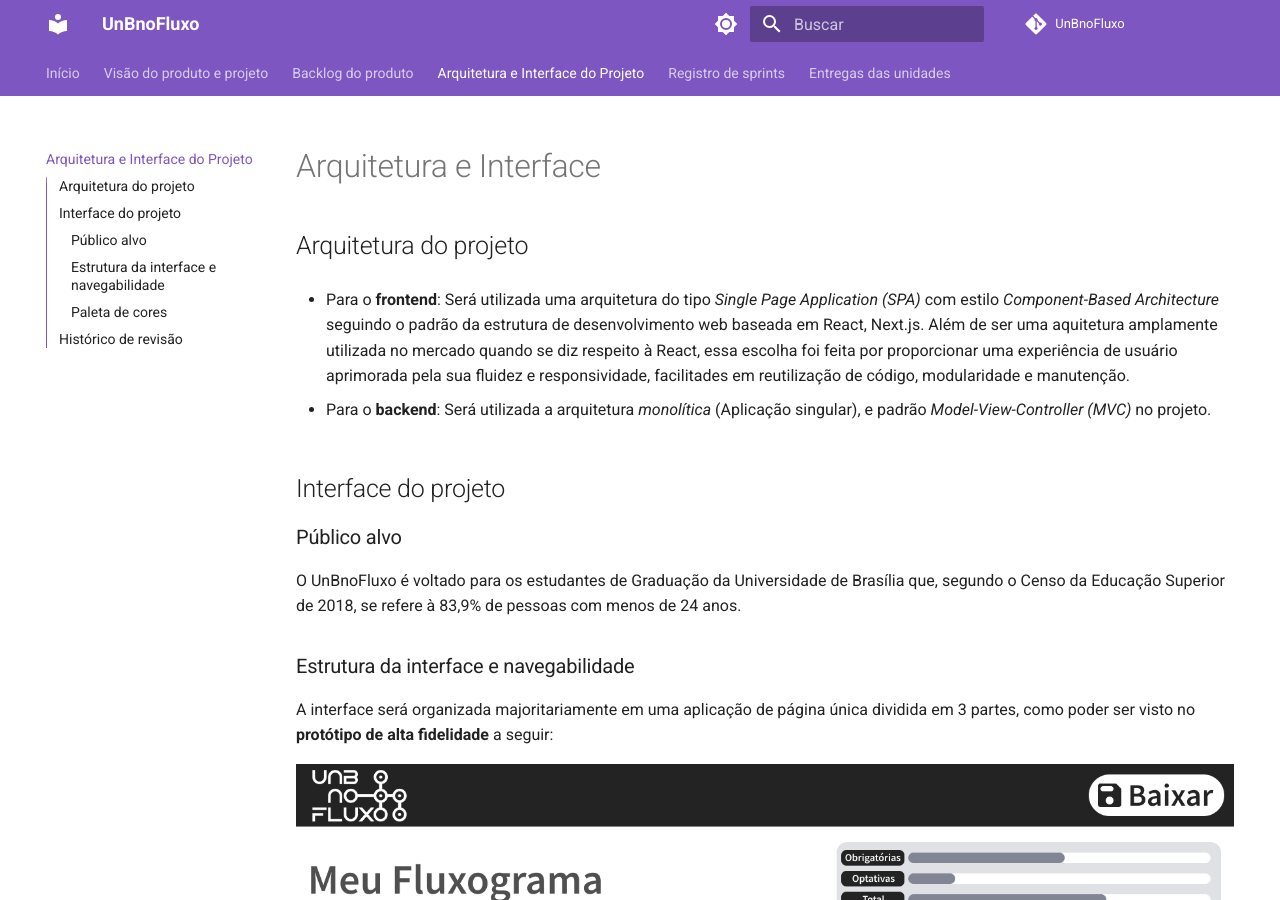
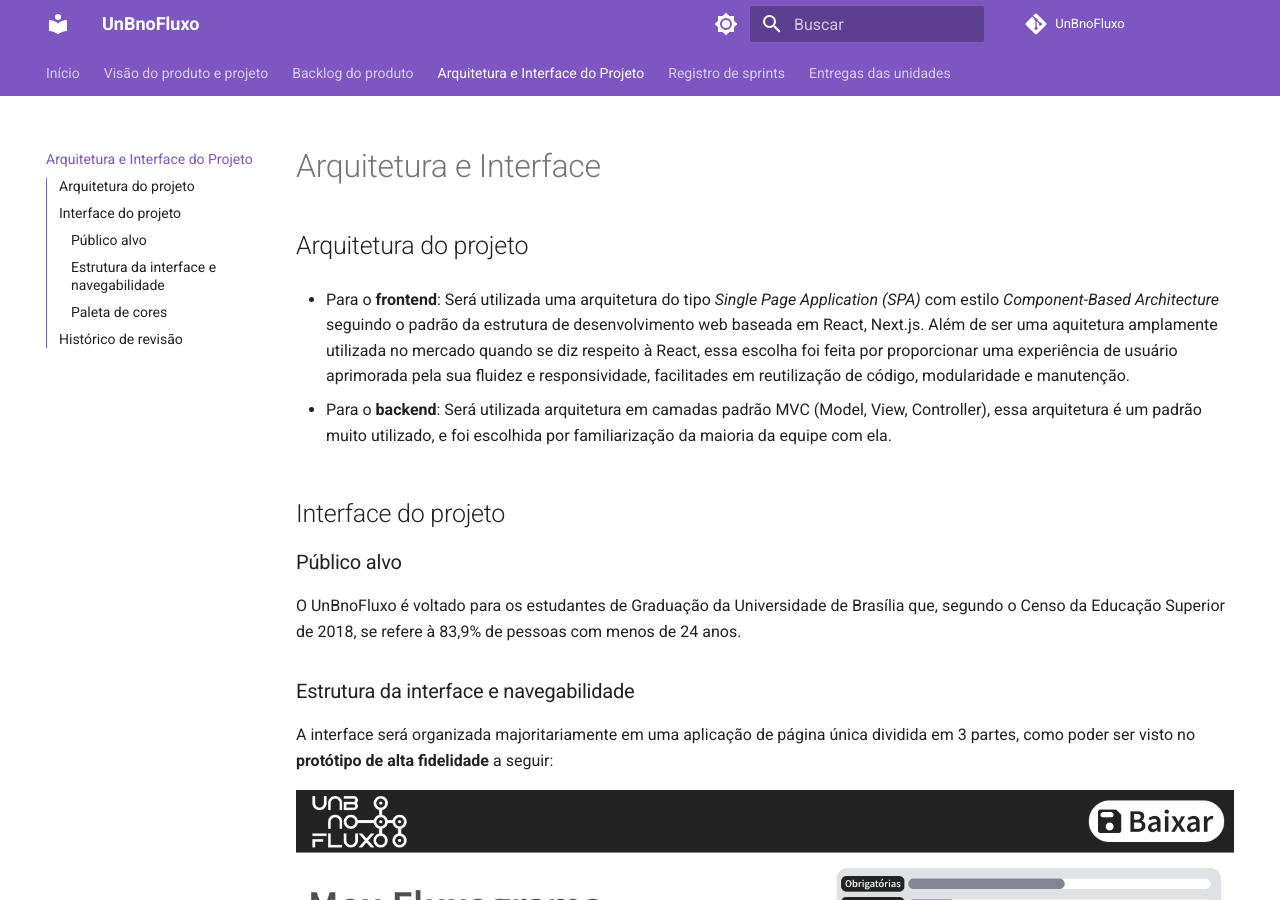
Before and after one commit to mdsreq-fga-unb/2023.1-UnBnoFluxo, an MkDocs documentation site: the page built from docs/ArquiteturaInterface.md, in a window 1280 px wide and 900 px high. Built offline with MkDocs 1.6.1 and Material for MkDocs 9.7.7, drawn with Linux system fonts in a browser that asks for light colours; comment, search, counter and statistics services are not loaded.

Commit message:
fix backend arquitetu

```diff
--- a/docs/ArquiteturaInterface.md
+++ b/docs/ArquiteturaInterface.md
@@ -3,8 +3,7 @@
 ## Arquitetura do projeto
 - Para o **frontend**: Será utilizada uma arquitetura do tipo *Single Page Application (SPA)* com estilo *Component-Based Architecture* seguindo o padrão da estrutura de desenvolvimento web baseada em React, Next.js. Além de ser uma aquitetura amplamente utilizada no mercado quando se diz respeito à React, essa escolha foi feita por proporcionar uma experiência de usuário aprimorada pela sua fluidez e responsividade, facilitades em reutilização de código, modularidade e manutenção.
 
-- Para o **backend**: Será utilizada a arquitetura *monolítica* (Aplicação singular), e padrão *Model-View-Controller (MVC)* no projeto.
-
+- Para o **backend**: Será utilizada arquitetura em camadas padrão MVC (Model, View, Controller), essa arquitetura é um padrão muito utilizado, e foi escolhida por familiarização da maioria da equipe com ela.
 
 ## Interface do projeto
 ### Público alvo
```
